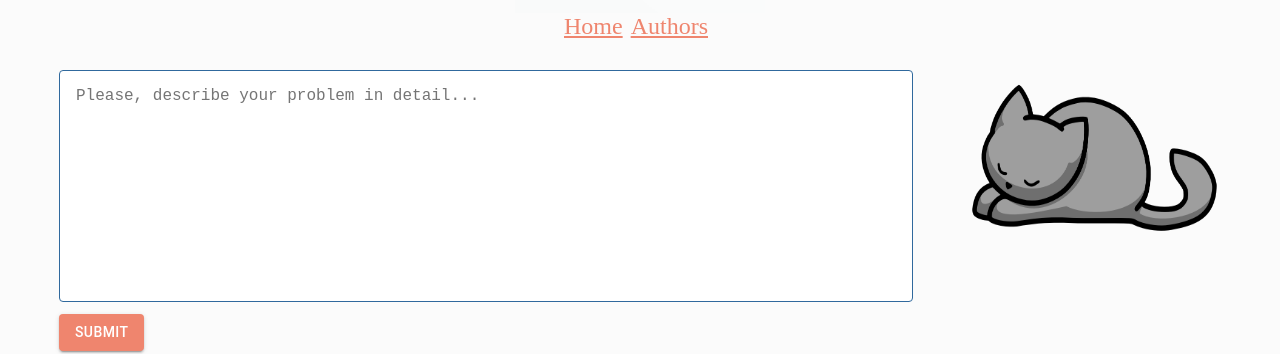
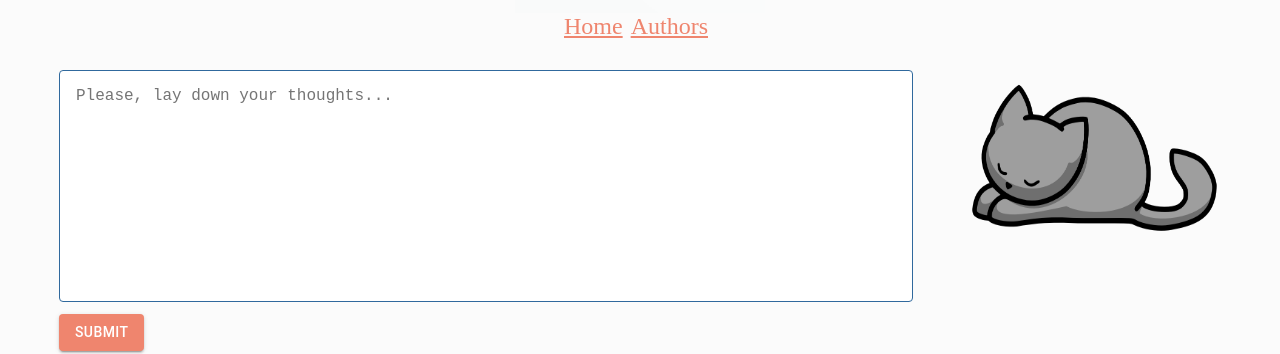
Before and after one commit to Informhunter/junction2023, a React (Create React App) app in the folder frontend/: page / in a window 1280 px wide. Shown: the part 167-521 px from the top of the page. Built offline with nearby package versions, Linux system fonts and the light colour scheme.

Commit message:
update editor placeholder

```diff
--- a/frontend/src/components/Editor.tsx
+++ b/frontend/src/components/Editor.tsx
@@ -28,7 +28,7 @@ const Editor: React.FC = () => {
       <DiaryFormContainer>
         <StyledTextareaAutosize
           ref={editorRef}
-          placeholder="Please, describe your problem in detail..."
+          placeholder="Please, lay down your thoughts..."
         />
         {isFetching && <StyledLinearProgress />}
         <SubmitButton
```
